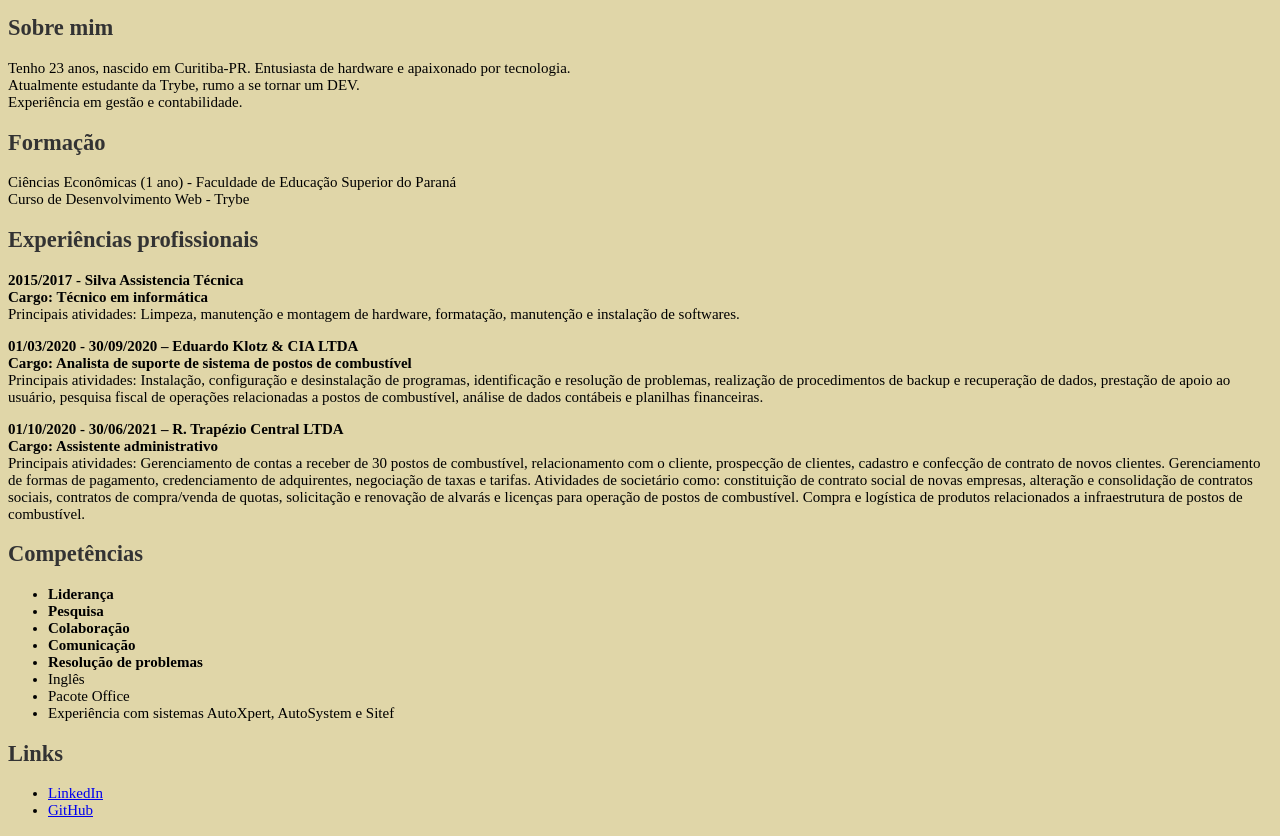
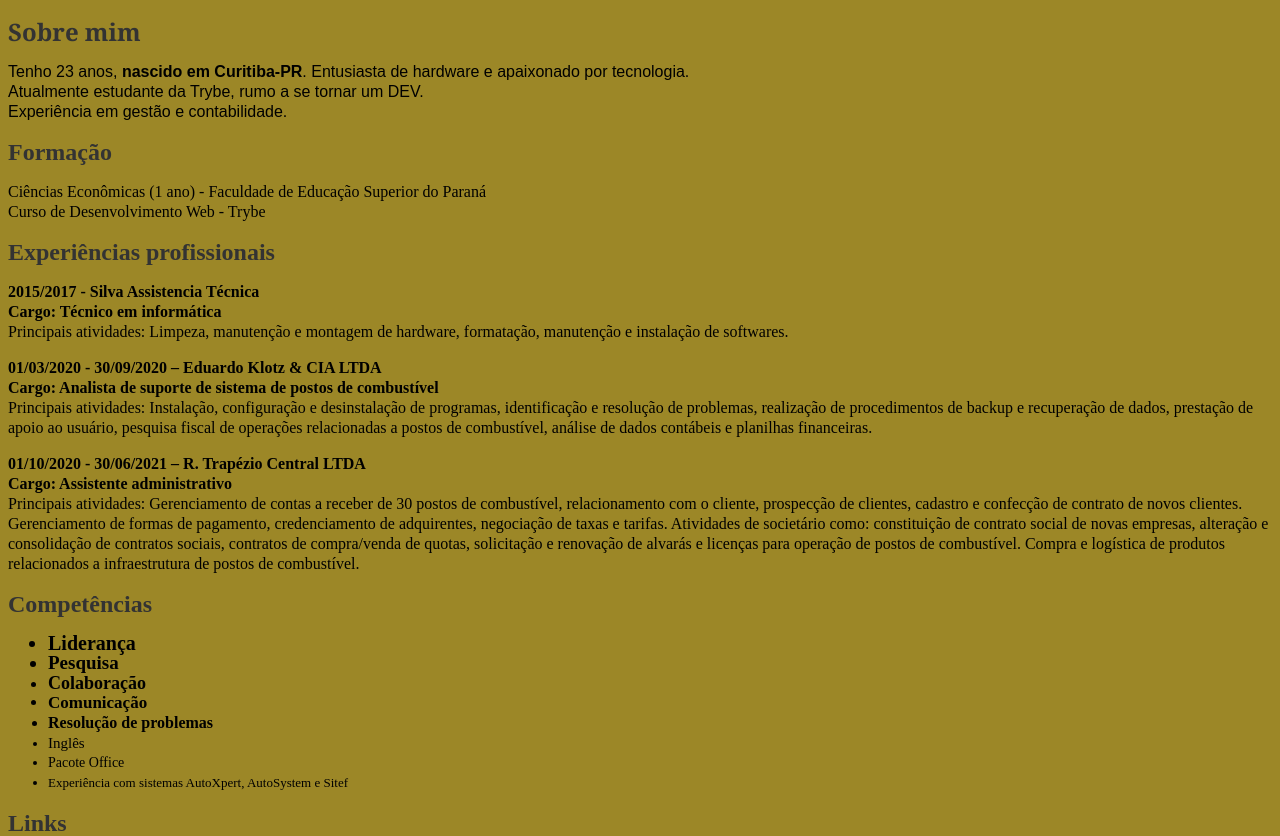
Before and after one commit to vittornovais/vittornovais.github.io, a plain HTML site: page index.html in a window 1280 px wide. Shown: the part 515-1351 px from the top of the page. Drawn offline with Linux system fonts and the light colour scheme.

Commit message:
portfolio dia 3.2

```diff
--- a/index.html
+++ b/index.html
@@ -4,20 +4,8 @@
     <meta charset="UTF-8">
     <meta http-equiv="X-UA-Compatible" content="IE=edge">
     <meta name="viewport" content="width=device-width, initial-scale=1.0">
-    <title>Minha Página</title>
-    <style>
-
-        h2 {
-            color: #333;
-
-        }
-
-        body {
-            background-color: #e0d6a8;
-            font-size: 15px;
-        }
-
-    </style>
+    <link rel="stylesheet" href="style.css">
+	<title>Minha Página</title>
 </head>
 <body>
     <h1>Vittor H. Novais</h1>
@@ -32,9 +20,9 @@
 
     <img src="images/IMG_6607.jpeg" alt="Homem bonito de cabelo irado e roupa preta" width="250px">
 
-    <h2 id="sobreMim">Sobre mim</h2>
+    <h2 id="sobre-mim">Sobre mim</h2>
 
-    <p>Tenho 23 anos, nascido em Curitiba-PR. Entusiasta de hardware e apaixonado por tecnologia. <br>
+    <p id="descricao">Tenho 23 anos, <strong>nascido em Curitiba-PR</strong>. Entusiasta de hardware e apaixonado por tecnologia. <br>
         Atualmente estudante da Trybe, rumo a se tornar um DEV. <br>
         Experiência em gestão e contabilidade.</p>
 
@@ -76,14 +64,14 @@
     <h2 id="competencias">Competências</h2>
 
     <ul>
-        <li><strong>Liderança</strong></li>
-        <li><strong>Pesquisa</strong></li>
-        <li><strong>Colaboração</strong></li>
-        <li><strong>Comunicação</strong></li>
-        <li><strong>Resolução de problemas</strong></li>
-        <li>Inglês</li>
-        <li>Pacote Office</li>
-        <li>Experiência com sistemas AutoXpert, AutoSystem e Sitef</li>
+        <li class="l1"><strong>Liderança</strong></li>
+        <li class="l2"><strong>Pesquisa</strong></li>
+        <li class="l3"><strong>Colaboração</strong></li>
+        <li class="l4"><strong>Comunicação</strong></li>
+        <li class="l5"><strong>Resolução de problemas</strong></li>
+        <li class="l6">Inglês</li>
+        <li class="l7">Pacote Office</li>
+        <li class="l8">Experiência com sistemas AutoXpert, AutoSystem e Sitef</li>
     </ul>
 
     <h2 id="links">Links</h2>
--- /dev/null
+++ b/style.css
@@ -0,0 +1,49 @@
+body {
+	background-color: #9c8727;
+	line-height: 20px;
+}
+
+#sobre-mim {
+	font-family: Georgia, 'Times New Roman', Times, serif;
+}
+
+#descricao {
+	font-family: Arial, Helvetica, sans-serif;
+}
+
+h2 {
+	color: #333;
+
+}
+
+.l1 {
+	font-size: 20px;
+}
+
+.l2 {
+	font-size: 19px;
+}
+
+.l3 {
+	font-size: 18px;
+}
+
+.l4 {
+	font-size: 17px;
+}
+
+.l5 {
+	font-size: 16px;
+}
+
+.l6 {
+	font-size: 15px;
+}
+
+.l7 {
+	font-size: 14px;
+}
+
+.l8 {
+	font-size: 13px;
+}
```
